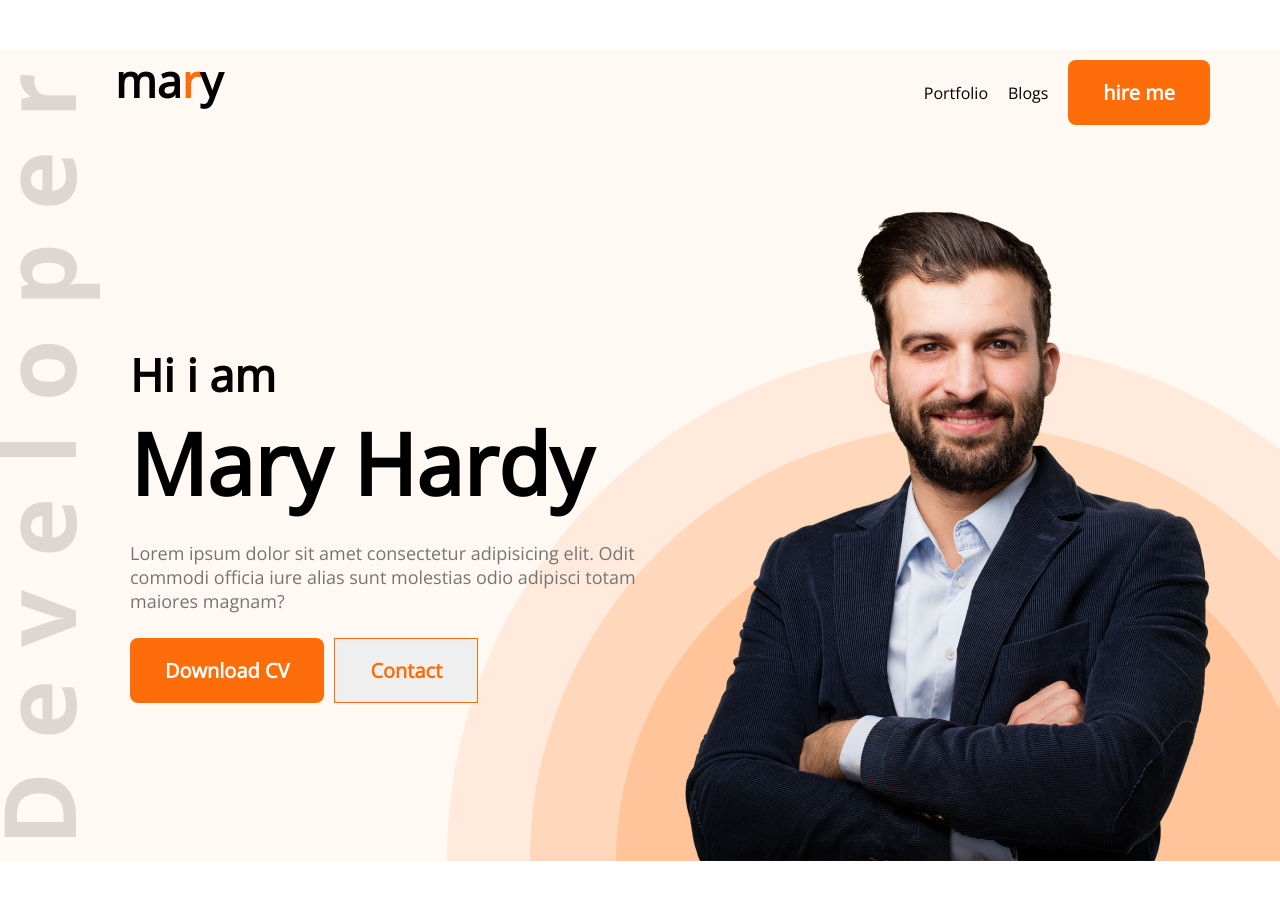
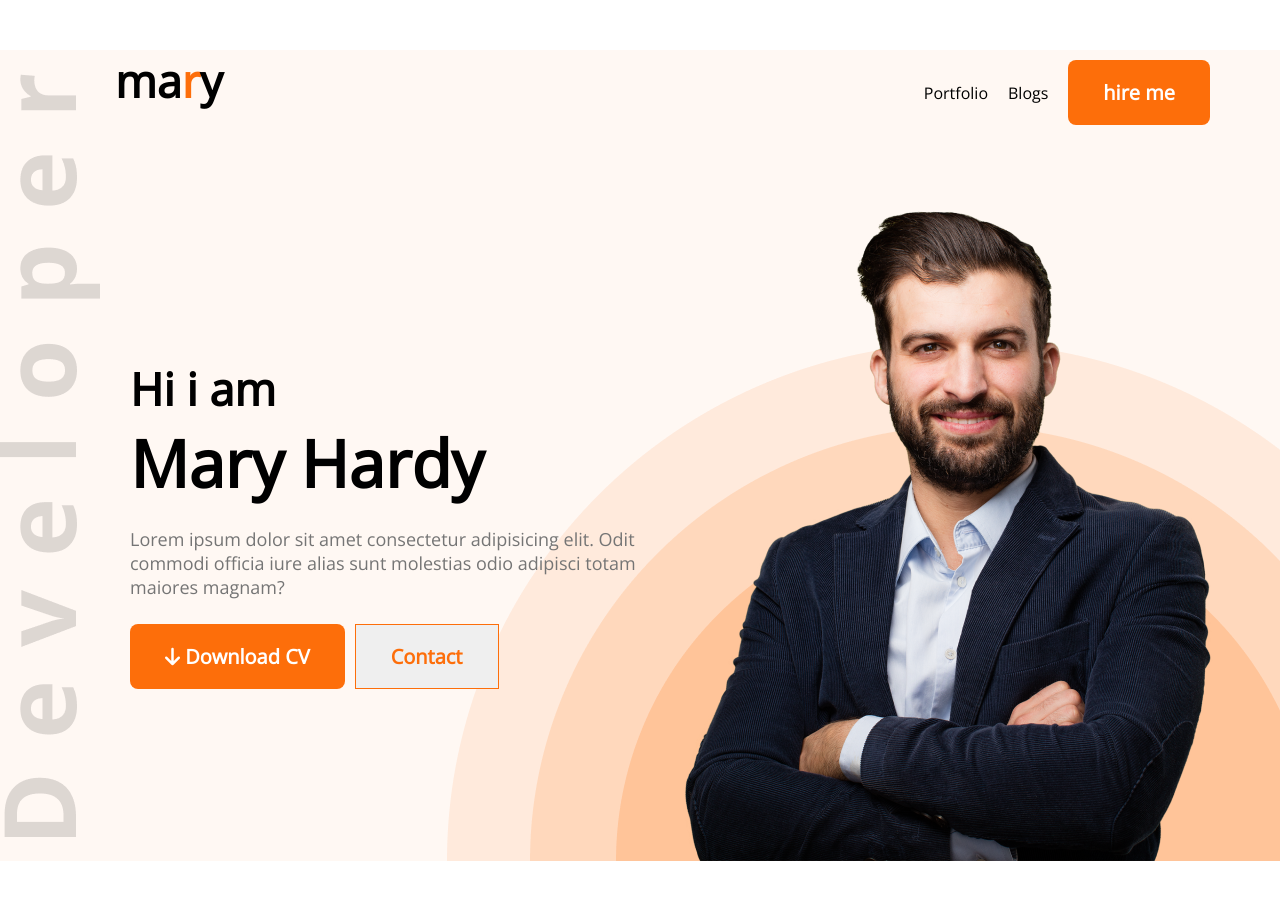
Before and after one commit to shahin2525/developer-portfolio, a plain HTML site: page index.html in a window 1280 px wide. Shown: the top 900 px of the page. Drawn offline with nearby package versions, Linux system fonts and the light colour scheme.

Commit message:
fontawesome

```diff
--- a/index.html
+++ b/index.html
@@ -9,6 +9,18 @@
     <style>
       @import url("https://fonts.googleapis.com/css2?family=Open+Sans&display=swap");
     </style>
+    <!-- font awosome link -->
+    <!-- <link
+      rel="stylesheet"
+      href="https://cdnjs.cloudflare.com/ajax/libs/font-awesome/4.7.0/css/font-awesome.min.css"
+    /> -->
+    <link
+      rel="stylesheet"
+      href="https://cdnjs.cloudflare.com/ajax/libs/font-awesome/6.2.1/css/all.min.css"
+      integrity="sha512-MV7K8+y+gLIBoVD59lQIYicR65iaqukzvf/nwasF0nqhPay5w/9lJmVM2hMDcnK1OnMGCdVK+iQrJ7lzPJQd1w=="
+      crossorigin="anonymous"
+      referrerpolicy="no-referrer"
+    />
   </head>
   <body>
     <header class="header">
@@ -23,15 +35,17 @@
       <!-- banner  -->
       <div class="banner">
         <div>
-          <h2 class="banner-sub-tittle">Hi i am</h2>
-          <h2 class="banner-tittle">Mary Hardy</h2>
+          <h4 class="banner-sub-tittle">Hi i am</h4>
+          <h3 class="banner-tittle">Mary Hardy</h3>
           <p class="description">
             Lorem ipsum dolor sit amet consectetur adipisicing elit. Odit
             commodi officia iure alias sunt molestias odio adipisci totam
             maiores magnam?
           </p>
           <div class="btn-fast">
-            <button class="btn-primary">Download CV</button>
+            <button class="btn-primary">
+              <i class="fa-solid fa-arrow-down"></i> Download CV
+            </button>
             <button class="btn-primary-b">Contact</button>
           </div>
         </div>
--- a/styles/developer.css
+++ b/styles/developer.css
@@ -67,8 +67,9 @@ nav li {
 
 .banner-tittle {
   font-weight: 700;
-  font-size: 85px;
+  font-size: 65px;
   margin-bottom: 20px;
+  /* display: flex; */
 }
 
 .description {
```
